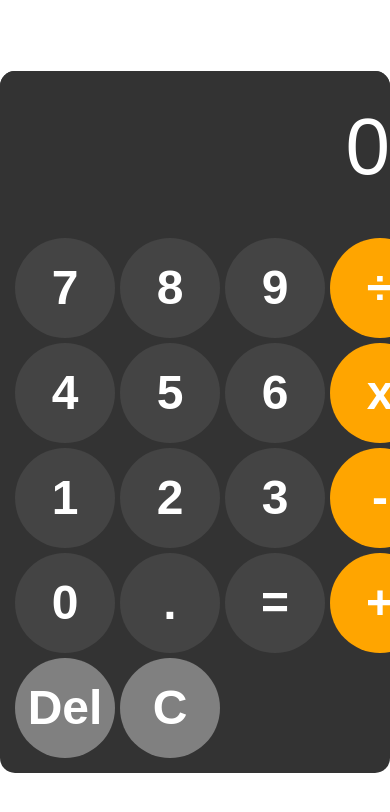
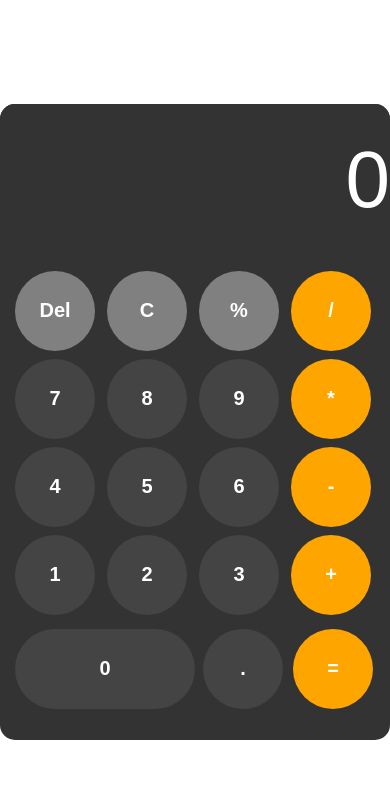
Before and after one commit to nyapblesso-a11y/Js-calculator, a plain HTML site: page index.html in a window 390 px wide. Drawn offline with Linux system fonts and the light colour scheme.

Commit message:
my updates on the calculator app, html,css and javascript

```diff
--- a/index.html
+++ b/index.html
@@ -2,7 +2,7 @@
 <html lang="en">
   <head>
     <meta charset="UTF-8" />
-    <link rel="stylesheet" href="style.css" />
+    <link rel="stylesheet" href="./styles/style.css" />
     <meta name="viewport" content="width=device-width, initial-scale=1.0" />
     <style></style>
     <title>Calco_App</title>
@@ -11,31 +11,34 @@
     <section id="calco">
       <input id="display" disabled />
       <div id="keys">
+        <button onclick="deleteInput('Del')" class="del">Del</button>
+        <button onclick="clearDisplay('C')" class="operat">C</button>
+        <button onclick="appendToDisplay('%')" class="operat">%</button>
+        <button onclick="appendToDisplay('/')" class="operator">/</button>
+
         <button onclick="appendToDisplay('7')">7</button>
         <button onclick="appendToDisplay('8')">8</button>
         <button onclick="appendToDisplay('9')">9</button>
-        <button onclick="appendToDisplay(`+`)" class="operator">&#247</button>
+        <button onclick="appendToDisplay(`*`)" class="operator">*</button>
 
         <button onclick="appendToDisplay('4')">4</button>
         <button onclick="appendToDisplay('5')">5</button>
         <button onclick="appendToDisplay('6')">6</button>
-        <button onclick="appendToDisplay('-')" class="operator">x</button>
+        <button onclick="appendToDisplay('-')" class="operator">-</button>
 
         <button onclick="appendToDisplay('1')">1</button>
         <button onclick="appendToDisplay('2')">2</button>
         <button onclick="appendToDisplay('3')">3</button>
-        <button onclick="appendToDisplay('*')" class="operator">-</button>
+        <button onclick="appendToDisplay('+')" class="operator">+</button>
+      </div>
 
-        <button onclick="appendToDisplay('0')">0</button>
+      <div class="bottom-keys">
+        <button onclick="appendToDisplay('0')" class="zero">0</button>
         <button onclick="appendToDisplay('.')">.</button>
-        <button onclick="Calculate(' = ')">=</button>
-        <button onclick="appendToDisplay('/')" class="operator">+</button>
-
-        <button onclick="deleteInput('Del')" class="del">Del</button>
-        <button onclick="clearDisplay('C')" class="operat">C</button>
+        <button onclick="Calculate(' = ')" class="operator">=</button>
       </div>
     </section>
 
-    <script src="./script.js"></script>
+    <script src="./script/script.js"></script>
   </body>
 </html>
--- a/script.js
+++ b/script/script.js
@@ -30,6 +30,9 @@ function Calculate () {
   } else if (expr.includes('*')) {
     const parts = expr.split('*')
     result = Number(parts[0]) * Number(parts[1])
+  } else if (expr.includes('%')) {
+    const parts = expr.split('%')
+    result = (Number(parts[0] / 100) * Number(parts[1]))
   } else if (expr.includes('/')) {
     const parts = expr.split('/')
     if (Number(parts[1]) === 0) {
--- a/style.css
+++ b/styles/style.css
@@ -48,6 +48,17 @@ button {
   color: white;
 }
 
+.bottom-keys {
+  display: grid;
+  grid-template-columns: repeat(3, 1fr);
+  gap: 20px;
+  padding: 15px;
+}
+
+.zero {
+  width: 220px;
+}
+
 .operator {
   background-color: orange;
 }
@@ -76,6 +87,23 @@ button:active {
 @media screen and (max-width: 500px) {
   #keys {
     grid-template-columns: repeat(4, 1fr);
-    gap: 5px;
+    gap: 8px;
+  }
+
+  button {
+    height: 80px;
+    width: 80px;
+    font-size: 20px;
+  }
+
+  .bottom-keys {
+    grid-template-columns: repeat(3, 1fr);
+    gap: 8px;
+    justify-content: space-between;
+    transform: translateY(-1rem);
+  }
+
+  .zero {
+    width: 180px;
   }
 }
```
